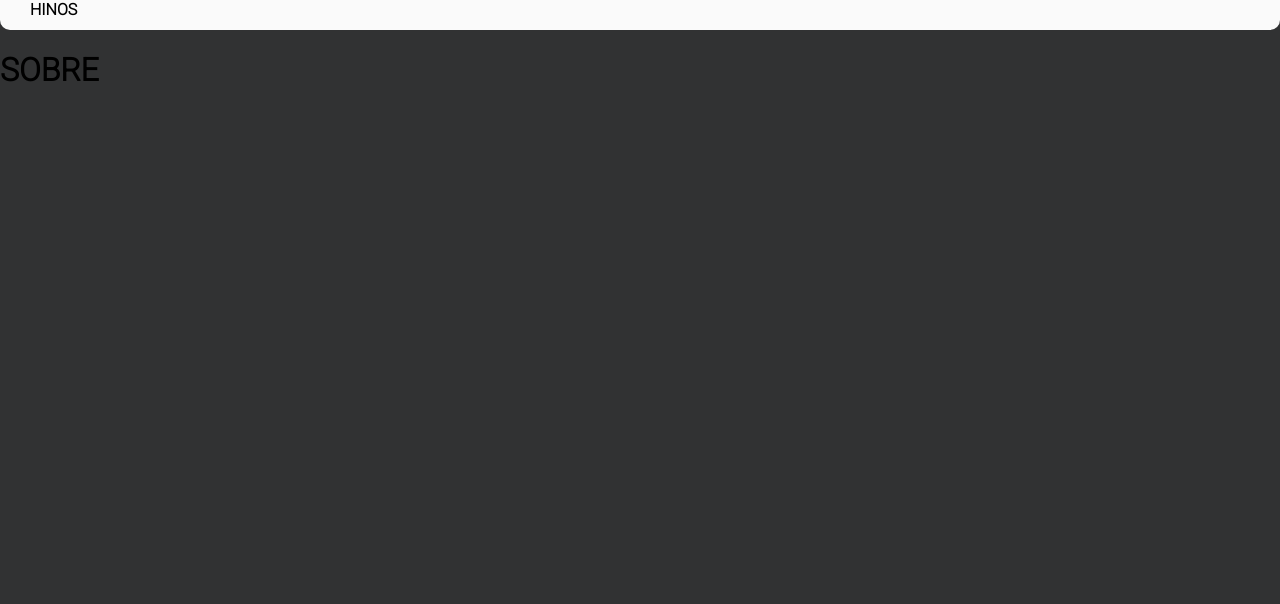
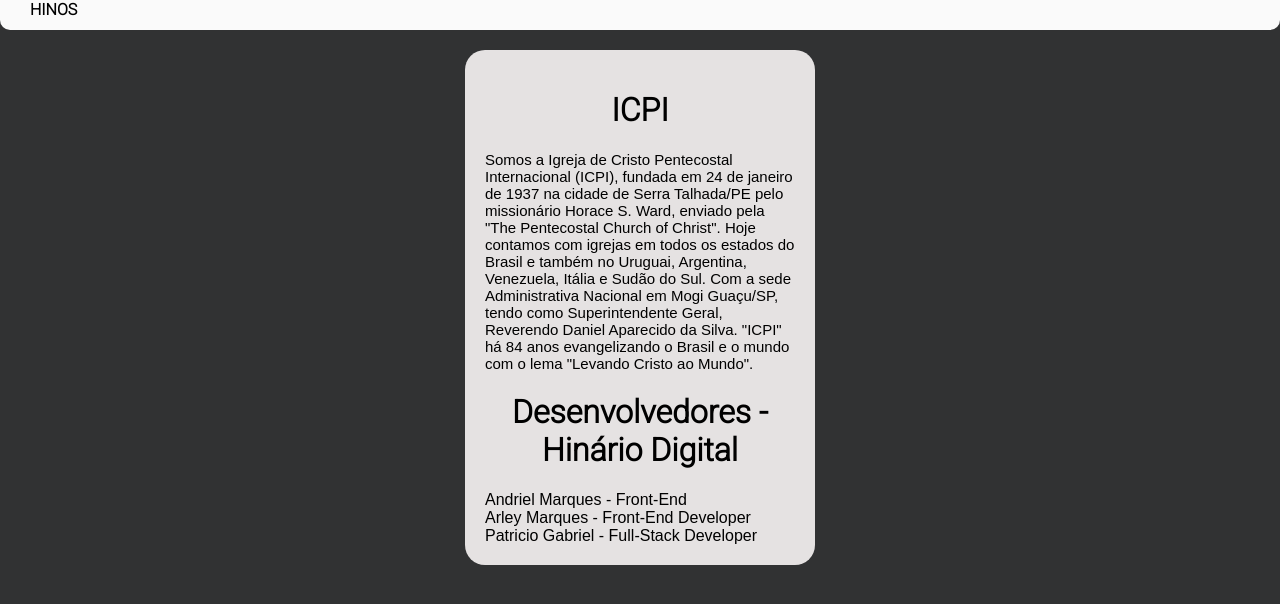
Before and after one commit to lucenasoft/Hinario_ICPI, a Django app: page /sobre/ in a window 1280 px wide. Shown: the part 100-704 px from the top of the page. Run offline with Django 4.2, Linux system fonts and the light colour scheme; some libraries are stand-ins or nearby versions.

Commit message:
style: modify css sobre page

```diff
--- /dev/null
+++ b/base_static/sobre_style.css
@@ -0,0 +1,25 @@
+.sobre {
+    background-color: rgb(229, 226, 226);
+    padding: 20px;
+    border-radius: 20px;
+    margin: auto;
+    margin-top: 20px;
+    width: 310px;
+}
+
+.sobre h1 {
+    text-align: center;
+    font-weight: bold;
+}
+
+.sobre p {
+    font-family: Arial, Helvetica, sans-serif;
+    font-size: 15px;
+}
+
+.sobre a {
+    display: block;
+    font-family: Arial, Helvetica, sans-serif;
+    text-decoration: none;
+    color: black;
+}
--- a/base_template/partials/head.html
+++ b/base_template/partials/head.html
@@ -4,5 +4,6 @@
 <meta name="viewport" content="width=device-width, initial-scale=1.0">
 <link rel="stylesheet" href="{% static 'base_style.css' %}">
 <link rel="stylesheet" href="{% static 'navbar_style.css' %}">
+<link rel="stylesheet" href="{% static 'sobre_style.css' %}">
 <script src="https://kit.fontawesome.com/eac1154f77.js" crossorigin="anonymous"></script>
 <link rel="icon" type="imagem.png" href="{% static 'img/Logo.ICPI.jpg' %}" />
--- a/base_template/partials/header.html
+++ b/base_template/partials/header.html
@@ -10,9 +10,6 @@
                 <li class="a">
                     <i class="fa-solid fa-user"></i> <a href="{% url 'sobre' %}">SOBRE NÓS</a>
                 </li>
-                <li class="a">
-                    <i class="fa-solid fa-envelope"></i> <a href="#">CONTATOS</a>
-                </li>
             </ul>
         </nav>
     </div>
--- a/hinario/templates/sobre.html
+++ b/hinario/templates/sobre.html
@@ -1,5 +1,12 @@
 {% extends 'base_global.html' %}
 {% block title %}{{ hino.titulo }}{% endblock title %}
 {% block content %}
-    <h1>SOBRE </h1>
+<div class="sobre">
+    <h1>ICPI</h1>
+    <p>Somos a Igreja de Cristo Pentecostal Internacional (ICPI), fundada em 24 de janeiro de 1937 na cidade de Serra Talhada/PE pelo missionário Horace S. Ward, enviado pela "The Pentecostal Church of Christ". Hoje contamos com igrejas em todos os estados do Brasil e também no Uruguai, Argentina, Venezuela, Itália e Sudão do Sul. Com a sede Administrativa Nacional em Mogi Guaçu/SP, tendo como Superintendente Geral, Reverendo Daniel Aparecido da Silva. "ICPI" há 84 anos evangelizando o Brasil e o mundo com o lema "Levando Cristo ao Mundo".</p>
+    <h1>Desenvolvedores - Hinário Digital</h1>
+    <a href="https://www.linkedin.com/in/marquesz/" target='blank'>Andriel Marques - Front-End</a>
+    <a href="">Arley Marques - Front-End Developer</a>
+    <a href="https://www.linkedin.com/in/lucenasoft/", target='blank'>Patricio Gabriel - Full-Stack Developer</a>
+</div>
 {% endblock content %}
```
